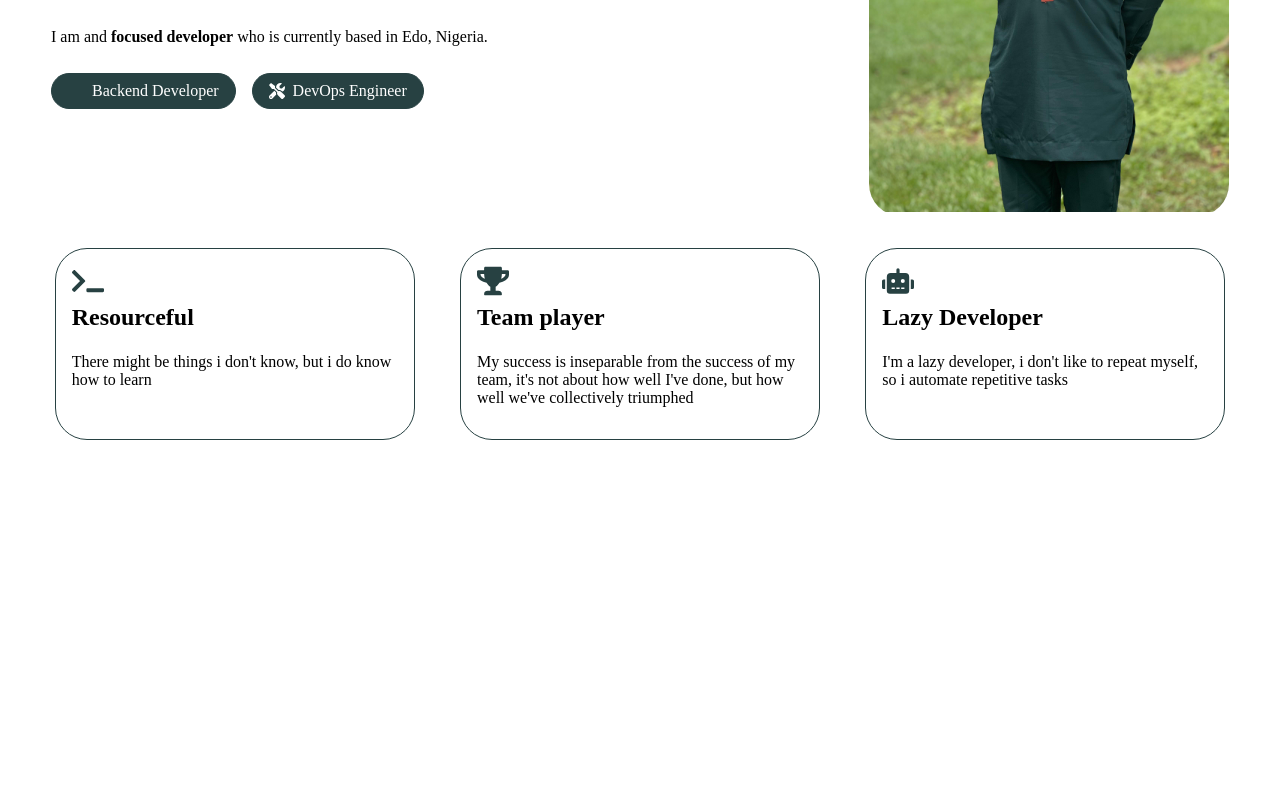
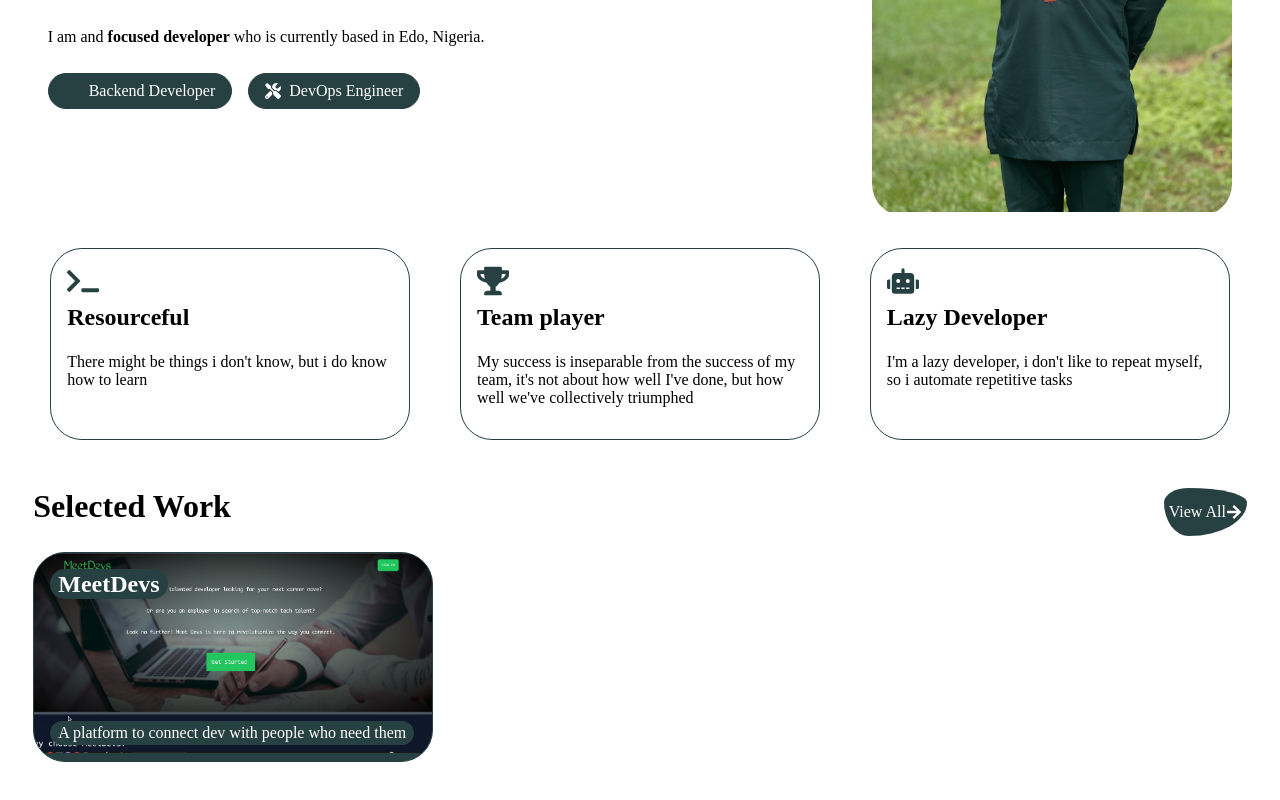
Before and after one commit to jojothomas1515/myportfolio_react, a React (Create React App) app: page / in a window 1280 px wide. Shown: the part 378-1178 px from the top of the page. Before the commit the page ends 826 px from the top, so only its background shows below. Built offline with nearby package versions, Linux system fonts and the light colour scheme; some icons are missing.

Commit message:
featured projects section started

```diff
--- a/src/App.css
+++ b/src/App.css
@@ -1,7 +1,7 @@
 #root {
   max-width: 1280px;
   margin: auto;
-  padding-inline: 2rem;
+  padding-inline: 2%;
 }
 
 /*# sourceMappingURL=App.css.map */
--- a/src/App.scss
+++ b/src/App.scss
@@ -2,5 +2,5 @@
   max-width: 1280px;
   margin: auto;
 
-  padding-inline: 2rem;
+  padding-inline: 2%;
 }
--- a/src/App.tsx
+++ b/src/App.tsx
@@ -2,13 +2,16 @@ import React from 'react';
 import './App.css';
 import Header from './components/Header';
 import Home from './pages/Home';
+import { Route, Routes } from 'react-router';
 
 function App() {
   return (
     <>
       <div className={'App'}>
         <Header />
-        <Home />
+        <Routes>
+          <Route path={'/'} element={<Home />} />
+        </Routes>
       </div>
 
     </>
--- a/src/components/Header.tsx
+++ b/src/components/Header.tsx
@@ -1,13 +1,13 @@
-import {ReactElement, useRef} from "react";
-import "../styles/components/Header.css"
-import {FaGithub, FaLaptopCode, FaLinkedin} from "react-icons/fa"
-import {FaXTwitter} from "react-icons/fa6";
-import {Link} from 'react-router-dom'
+import { ReactElement, useRef } from 'react';
+import '../styles/components/Header.css';
+import { FaGithub, FaLaptopCode, FaLinkedin } from 'react-icons/fa';
+import { FaXTwitter } from 'react-icons/fa6';
+import { Link } from 'react-router-dom';
 
 function Header(): ReactElement {
 
   const navToggle = useRef<HTMLInputElement>(null);
-  const aboutLinkActiveRef =  useRef<HTMLAnchorElement>(null)
+  const aboutLinkActiveRef = useRef<HTMLAnchorElement>(null);
 
   const toggleNav = () => {
     if (navToggle.current?.checked) {
@@ -15,46 +15,46 @@ function Header(): ReactElement {
     } else if (navToggle.current?.checked === false) {
       navToggle.current.checked = true;
     }
-  }
+  };
 
   return (
     <>
       <header>
         <div className={'site-title-background'}>
-          <h3 className={'site-title'}>
-            <FaLaptopCode size={"2rem"}/>
+          <Link to={'/'}><h3 className={'site-title'}>
+            <FaLaptopCode size={'2rem'} />
             Joseph Thomas Ehigie
-          </h3>
+          </h3></Link>
         </div>
-        <input type="checkbox" id={'nav-toggle'} ref={navToggle}/>
+        <input type='checkbox' id={'nav-toggle'} ref={navToggle} />
 
         <button className={'nav-toggle-button'} onClick={toggleNav}>
-          <span className={'nav-button-bar'}/>
-          <span className={'nav-button-bar'}/>
-          <span className={'nav-button-bar'}/>
+          <span className={'nav-button-bar'} />
+          <span className={'nav-button-bar'} />
+          <span className={'nav-button-bar'} />
         </button>
-        <nav id={"full-nav"}>
+        <nav id={'full-nav'}>
           <div className={'pages-link'}>
-            <Link to={"/home"} > Home </Link>
-            <Link to={"/projects"}> Project </Link>
-            <Link to={"/abouts"} ref={aboutLinkActiveRef}> About </Link>
+            <Link to={'/'}> Home </Link>
+            <Link to={'/projects'}> Project </Link>
+            <Link to={'/abouts'} ref={aboutLinkActiveRef}> About </Link>
           </div>
           <div className={'socials'}>
-            <Link to={"https://www.github.com/jojothomas1515"} target={"_blank"}><FaGithub/></Link>
-            <Link to={"https://x.com/jojothomas1515"} target={"_blank"}><FaXTwitter/></Link>
-            <Link to={"https://www.linkedin.com/in/joseph-thomas-ehigie-551452210/"}><FaLinkedin/></Link>
+            <Link to={'https://www.github.com/jojothomas1515'} target={'_blank'}><FaGithub /></Link>
+            <Link to={'https://x.com/jojothomas1515'} target={'_blank'}><FaXTwitter /></Link>
+            <Link to={'https://www.linkedin.com/in/joseph-thomas-ehigie-551452210/'}><FaLinkedin /></Link>
           </div>
         </nav>
-        <nav id={"mobile-nav"}>
+        <nav id={'mobile-nav'}>
           <div className={'pages-link'}>
-            <Link to={"/home"}> Home </Link>
-            <Link to={"/projects"}> Project </Link>
-            <Link to={"/abouts"}> About </Link>
+            <Link to={'/home'}> Home </Link>
+            <Link to={'/projects'}> Project </Link>
+            <Link to={'/abouts'}> About </Link>
           </div>
           <div className={'socials'}>
-            <Link to={"https://www.github.com/jojothomas1515"} target={"_blank"}><FaGithub/></Link>
-            <Link to={"https://x.com/jojothomas1515"} target={"_blank"}><FaXTwitter/></Link>
-            <Link to={"https://www.linkedin.com/in/joseph-thomas-ehigie-551452210/"}><FaLinkedin/></Link>
+            <Link to={'https://www.github.com/jojothomas1515'} target={'_blank'}><FaGithub /></Link>
+            <Link to={'https://x.com/jojothomas1515'} target={'_blank'}><FaXTwitter /></Link>
+            <Link to={'https://www.linkedin.com/in/joseph-thomas-ehigie-551452210/'}><FaLinkedin /></Link>
           </div>
         </nav>
       </header>
--- a/src/pages/Home.tsx
+++ b/src/pages/Home.tsx
@@ -1,7 +1,8 @@
 import React, { Component } from 'react';
 import '../styles/pages/Home.css';
-import { FaDev, FaRobot, FaTerminal, FaTools, FaTrophy } from 'react-icons/fa';
+import { FaArrowRight, FaRobot, FaTerminal, FaTools, FaTrophy } from 'react-icons/fa';
 import { FaUserGear } from 'react-icons/fa6';
+import { Link } from 'react-router-dom';
 
 class Home extends Component {
 
@@ -43,7 +44,25 @@ class Home extends Component {
             </div>
           </section>
 
-          <section className={'selected_works'}>
+          <section className={'featured_projects'}>
+            <div className='section_title_container'>
+              <h1>Selected Work</h1>
+
+              <Link to={'/projects'}>
+                View All
+
+                <FaArrowRight />
+              </Link>
+            </div>
+            <div className='featured'>
+              <div className='featured_project_card'>
+                <img src={require('../images/meetdev.png')} alt={'meet-devs'} />
+                <div className='featured_project_card_details'>
+                  <h3>MeetDevs</h3>
+                  <p>A platform to connect dev with people who need them</p>
+                </div>
+              </div>
+            </div>
           </section>
         </main>
       </>
--- a/src/styles/pages/Home.css
+++ b/src/styles/pages/Home.css
@@ -84,5 +84,81 @@ main section.soft_skills .soft_skill_container h3 {
 main section.soft_skills .soft_skill_container p {
   font-size: 1rem;
 }
+main section.featured_projects {
+  margin-block: 3rem;
+  width: 100%;
+}
+main section.featured_projects .section_title_container {
+  width: 100%;
+  display: flex;
+  justify-content: space-between;
+}
+main section.featured_projects .section_title_container h1 {
+  font-size: 2rem;
+  margin: 0;
+}
+main section.featured_projects .section_title_container a {
+  display: flex;
+  align-items: center;
+  border-radius: 30% 70% 70% 30%/30% 30% 70% 70%;
+  color: white;
+  font-size: 1rem;
+  text-decoration: none;
+  transition: all 0.3s ease-in-out;
+  background-color: #274142;
+  padding: 0.3rem;
+  height: 3rem;
+}
+main section.featured_projects .section_title_container a:hover {
+  scale: 1.05;
+  box-shadow: 0 0 5px 0 #274142;
+}
+main section.featured_projects .featured .featured_project_card {
+  position: relative;
+  margin-top: 1rem;
+  border-radius: 2rem;
+  border: 1px solid #274142;
+  overflow: hidden;
+  max-width: 400px;
+  display: flex;
+  flex-direction: column;
+  background-color: #274142;
+  color: white;
+  transition: all 0.3s ease-in-out;
+  gap: 0.5rem;
+}
+main section.featured_projects .featured .featured_project_card img {
+  width: 100%;
+  height: 200px;
+  object-fit: cover;
+  object-position: center;
+}
+main section.featured_projects .featured .featured_project_card:hover {
+  transform: scale(1.1);
+}
+main section.featured_projects .featured .featured_project_card h3 {
+  margin: 0;
+  font-size: 1.5rem;
+  line-height: 1.5rem;
+  position: absolute;
+  top: 1rem;
+  left: 1rem;
+  background-color: #274142;
+  color: white;
+  padding: 0.2rem 0.5rem;
+  border-radius: 30px;
+  z-index: 1;
+}
+main section.featured_projects .featured .featured_project_card p {
+  font-size: 1rem;
+  position: absolute;
+  left: 1rem;
+  background-color: #274142;
+  color: white;
+  padding: 0.2rem 0.5rem;
+  border-radius: 30px;
+  z-index: 1;
+  bottom: 0;
+}
 
 /*# sourceMappingURL=Home.css.map */
--- a/src/styles/pages/Home.scss
+++ b/src/styles/pages/Home.scss
@@ -96,4 +96,92 @@ main {
       }
     }
   }
+
+  section.featured_projects {
+    margin-block: 3rem;
+    width: 100%;
+    .section_title_container{
+      width: 100%;
+      display: flex;
+      justify-content: space-between;
+
+      h1 {
+        font-size: 2rem;
+        margin: 0;
+      }
+
+      a {
+        display: flex;
+        align-items: center;
+        border-radius: 30% 70% 70% 30% / 30% 30% 70% 70%;
+        color: white;
+        font-size: 1rem;
+        text-decoration: none;
+        transition: all 0.3s ease-in-out;
+        background-color: #274142;
+        padding: .3rem;
+        height: 3rem;
+
+        &:hover {
+          scale: 1.05;
+          box-shadow: 0 0 5px 0 #274142;
+        }
+      }
+    }
+
+    .featured {
+      .featured_project_card {
+        position: relative;
+        margin-top: 1rem;
+        border-radius: 2rem;
+        border: 1px solid #274142;
+        overflow: hidden;
+        max-width: 400px;
+        display: flex;
+        flex-direction: column;
+        background-color: #274142;
+        color: white;
+        transition: all 0.3s ease-in-out;
+        gap: .5rem;
+
+       img {
+          width: 100%;
+          height: 200px;
+          object-fit: cover;
+            object-position: center;
+       }
+
+        &:hover {
+          transform: scale(1.1);
+        }
+
+        h3 {
+          margin: 0;
+          font-size: 1.5rem;
+          line-height: 1.5rem;
+          position: absolute;
+          top: 1rem;
+          left: 1rem;
+          background-color: #274142;
+          color: white;
+          padding: .2rem .5rem;
+          border-radius: 30px;
+          z-index: 1;
+        }
+
+        p {
+          font-size: 1rem;
+          position: absolute;
+
+          left: 1rem;
+          background-color: #274142;
+          color: white;
+          padding: .2rem .5rem;
+          border-radius: 30px;
+          z-index: 1;
+          bottom:0;
+        }
+      }
+    }
+  }
 }
```
Also changed, not shown: src/images/meetdev.png (added), 1 other file (tests, documents, lock files or other folders).
